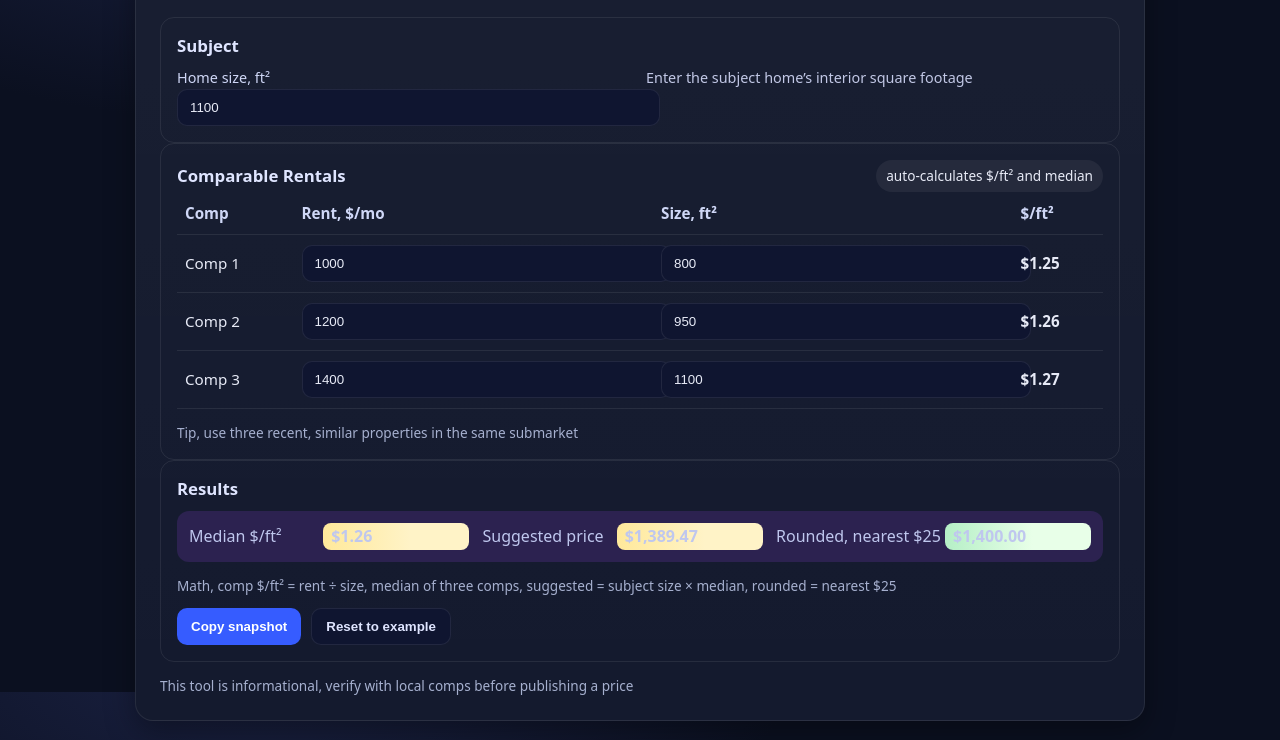
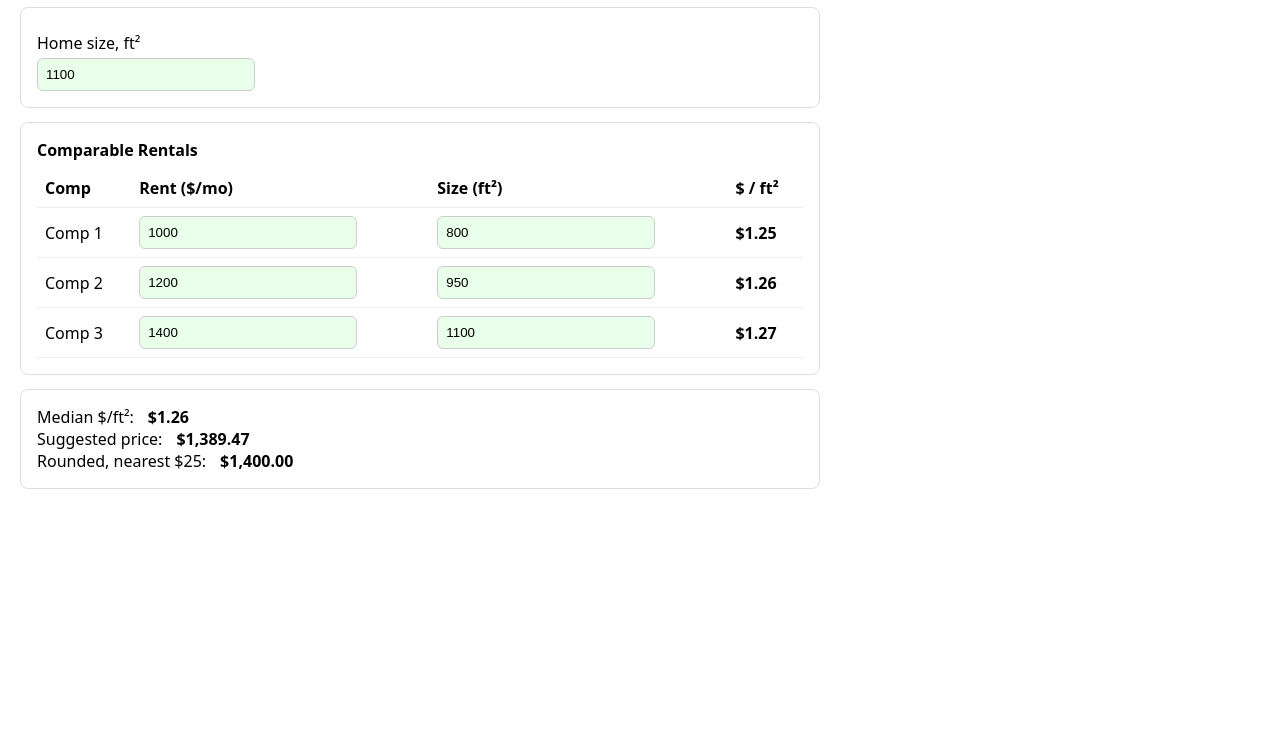
Before and after one commit to tperrotta/rental-pricing-calculator, a plain HTML site: page index.html in a window 1280 px wide. Shown: the part 108-848 px from the top of the page. After the commit the page ends 800 px from the top, so only its background shows below. Drawn offline with Linux system fonts and the light colour scheme.

Commit message:
Update index.html

```diff
--- a/index.html
+++ b/index.html
@@ -5,193 +5,102 @@
 <meta name="viewport" content="width=device-width, initial-scale=1" />
 <title>Rental Pricing Snapshot</title>
 <style>
-  :root {
-    --bg:#0b1020; --card:#141a2e; --muted:#a6b0cf; --text:#e7eaf6; --accent:#7cc4ff; --good:#d1f7c4; --calc:#fff2c2;
-    --border:rgba(255,255,255,.08);
-  }
-  html,body{height:100%}
-  body{
-    margin:0; background:radial-gradient(1200px 600px at 20% -5%, #1b2244 0%, #0b1020 45%, #0b1020 100%), var(--bg);
-    font-family: system-ui, -apple-system, Segoe UI, Roboto, "Helvetica Neue", Arial, "Noto Sans", "Apple Color Emoji", "Segoe UI Emoji", "Segoe UI Symbol", sans-serif;
-    color:var(--text); line-height:1.45;
-    display:flex; align-items:center; justify-content:center; padding:24px;
-  }
-  .card{
-    width: min(960px, 100%); background:linear-gradient(180deg, rgba(255,255,255,.02), transparent), var(--card);
-    border:1px solid var(--border); border-radius:18px; box-shadow: 0 10px 30px rgba(0,0,0,.35);
-    padding:24px;
-  }
-  h1{font-size:1.4rem; margin:0 0 6px; letter-spacing:.2px}
-  .sub{color:var(--muted); font-size:.95rem; margin-bottom:20px}
-  .grid{display:grid; grid-template-columns: repeat(12, 1fr); gap:14px}
-  .section{grid-column: span 12; border:1px solid var(--border); border-radius:14px; padding:16px}
-  .section h2{font-size:1.05rem; margin:0 0 10px; color:#dfe5ff}
-  .two-col{display:grid; grid-template-columns: 1fr 1fr; gap:12px}
-  label{font-size:.9rem; color:#cfd7f6}
-  input{
-    width:100%; padding:10px 12px; border-radius:10px; border:1px solid var(--border);
-    background:#0f1530; color:var(--text); outline:none;
-  }
-  input:focus{border-color:#365cff; box-shadow:0 0 0 3px rgba(54,92,255,.25)}
-  .tbl{width:100%; border-collapse:collapse; font-size:.95rem}
-  .tbl th,.tbl td{border-bottom:1px solid var(--border); padding:10px 8px; text-align:left}
-  .tbl th{color:#cfd7f6; font-weight:600}
-  .chip{display:inline-block; padding:6px 10px; border-radius:999px; font-size:.85rem; background:#0f1530; border:1px solid var(--border)}
-  .calc{background: #2c2250; border-radius:12px; padding:12px}
-  .calc span{display:inline-block; min-width:130px; color:#bfc7ee}
-  .val{font-weight:700;}
-  .soft{color:var(--muted)}
-  .note{font-size:.9rem; color:#c2c8e6}
-  .row{display:flex; gap:10px; flex-wrap:wrap}
-  .btn{
-    background:#365cff; color:#fff; border:none; border-radius:10px; padding:10px 14px; cursor:pointer; font-weight:600;
-  }
-  .btn.alt{background:#0f1530; border:1px solid var(--border); color:#dfe5ff}
-  .pill{padding:6px 10px; border-radius:999px; background:rgba(255,255,255,.06); font-size:.85rem}
-  .hl{background: linear-gradient(90deg, #ffe99b 0%, #fff3c7 60%); color:#1e2337; padding:2px 8px; border-radius:8px}
-  .good{background: linear-gradient(90deg, #b5efc6 0%, #e8ffe8 60%); color:#102018; padding:2px 8px; border-radius:8px}
-  .foot{color:var(--muted); font-size:.85rem; margin-top:14px}
-  @media (max-width:720px){ .two-col{grid-template-columns:1fr} }
+  body{font-family:system-ui,Segoe UI,Roboto,Arial,sans-serif;margin:20px;max-width:800px}
+  h1{margin:0 0 6px}
+  .box{border:1px solid #ddd;border-radius:8px;padding:16px;margin:14px 0}
+  label{display:block;margin:8px 0 4px}
+  input{padding:8px;border:1px solid #ccc;border-radius:6px;width:200px}
+  table{width:100%;border-collapse:collapse;margin-top:8px}
+  th,td{border-bottom:1px solid #eee;padding:8px;text-align:left}
+  .out{font-weight:700}
+  .row{display:flex;gap:14px;align-items:center;flex-wrap:wrap}
+  .pill{background:#f7f7ff;border:1px solid #e6e6ff;border-radius:999px;padding:4px 10px}
 </style>
 </head>
 <body>
-  <main class="card" role="main" aria-labelledby="title">
-    <h1 id="title">Rental Pricing Snapshot</h1>
-    <div class="sub">Fast median $/ft² pricing from three comps, with a rounded suggested rent</div>
+  <h1>Rental Pricing Snapshot</h1>
+  <div class="pill">Fill green cells → results update instantly</div>
 
-    <!-- Subject -->
-    <section class="section" aria-labelledby="subject">
-      <h2 id="subject">Subject</h2>
-      <div class="two-col">
-        <label>Home size, ft²
-          <input id="size" type="number" min="0" step="1" inputmode="numeric" value="1100" aria-describedby="szHelp" />
-        </label>
-        <div class="note" id="szHelp">Enter the subject home’s interior square footage</div>
+  <div class="box">
+    <label for="size">Home size, ft²</label>
+    <input id="size" type="number" min="0" step="1" value="1100" style="background:#eaffea">
   </div>
-    </section>
 
-    <!-- Comps -->
-    <section class="section" aria-labelledby="comps">
-      <div class="row" style="justify-content:space-between; align-items:center">
-        <h2 id="comps" style="margin:0">Comparable Rentals</h2>
-        <span class="pill">auto-calculates $/ft² and median</span>
-      </div>
-      <table class="tbl" aria-describedby="comphelp">
+  <div class="box">
+    <strong>Comparable Rentals</strong>
+    <table>
       <thead>
-          <tr><th>Comp</th><th>Rent, $/mo</th><th>Size, ft²</th><th>$/ft²</th></tr>
+        <tr><th>Comp</th><th>Rent ($/mo)</th><th>Size (ft²)</th><th>$ / ft²</th></tr>
       </thead>
       <tbody>
         <tr>
           <td>Comp 1</td>
-            <td><input id="r1" type="number" min="0" step="1" inputmode="numeric" value="1000" /></td>
-            <td><input id="s1" type="number" min="0" step="1" inputmode="numeric" value="800" /></td>
-            <td><span id="pp1" class="val">$1.25</span></td>
+          <td><input id="r1" type="number" min="0" step="1" value="1000" style="background:#eaffea"></td>
+          <td><input id="s1" type="number" min="0" step="1" value="800" style="background:#eaffea"></td>
+          <td class="out" id="pp1">$1.25</td>
         </tr>
         <tr>
           <td>Comp 2</td>
-            <td><input id="r2" type="number" min="0" step="1" inputmode="numeric" value="1200" /></td>
-            <td><input id="s2" type="number" min="0" step="1" inputmode="numeric" value="950" /></td>
-            <td><span id="pp2" class="val">$1.26</span></td>
+          <td><input id="r2" type="number" min="0" step="1" value="1200" style="background:#eaffea"></td>
+          <td><input id="s2" type="number" min="0" step="1" value="950" style="background:#eaffea"></td>
+          <td class="out" id="pp2">$1.26</td>
         </tr>
         <tr>
           <td>Comp 3</td>
-            <td><input id="r3" type="number" min="0" step="1" inputmode="numeric" value="1400" /></td>
-            <td><input id="s3" type="number" min="0" step="1" inputmode="numeric" value="1100" /></td>
-            <td><span id="pp3" class="val">$1.27</span></td>
+          <td><input id="r3" type="number" min="0" step="1" value="1400" style="background:#eaffea"></td>
+          <td><input id="s3" type="number" min="0" step="1" value="1100" style="background:#eaffea"></td>
+          <td class="out" id="pp3">$1.27</td>
         </tr>
       </tbody>
     </table>
-      <div id="comphelp" class="foot">Tip, use three recent, similar properties in the same submarket</div>
-    </section>
+  </div>
 
-    <!-- Results -->
-    <section class="section" aria-labelledby="results">
-      <h2 id="results">Results</h2>
-      <div class="calc" role="group" aria-label="Calculation outputs">
-        <div class="row" style="align-items:center; justify-content:space-between; gap:12px; flex-wrap:wrap">
-          <div><span>Median $/ft²</span> <span id="median" class="val hl">$1.26</span></div>
-          <div><span>Suggested price</span> <span id="suggested" class="val hl">$1,389.47</span></div>
-          <div><span>Rounded, nearest $25</span> <span id="rounded" class="val good">$1,400</span></div>
+  <div class="box">
+    <div class="row"><div>Median $/ft²:</div><div class="out" id="median">$1.26</div></div>
+    <div class="row"><div>Suggested price:</div><div class="out" id="suggested">$1,389.47</div></div>
+    <div class="row"><div>Rounded, nearest $25:</div><div class="out" id="rounded">$1,400</div></div>
   </div>
-      </div>
-      <div class="foot">Math, comp $/ft² = rent ÷ size, median of three comps, suggested = subject size × median, rounded = nearest $25</div>
-      <div class="row" style="margin-top:12px">
-        <button class="btn" id="copy">Copy snapshot</button>
-        <button class="btn alt" id="reset">Reset to example</button>
-      </div>
-    </section>
-
-    <div class="foot">This tool is informational, verify with local comps before publishing a price</div>
-  </main>
 
 <script>
-  const el = id => document.getElementById(id);
-  const fmtMoney = n => isFinite(n) ? n.toLocaleString('en-US',{style:'currency',currency:'USD'}) : '—';
-  const fmtPpsf = n => isFinite(n) ? `$${n.toFixed(2)}` : '—';
+(function(){
+  const $ = id => document.getElementById(id);
+  const money = n => Number.isFinite(n) ? n.toLocaleString('en-US',{style:'currency',currency:'USD'}) : '—';
+  const ppsfFmt = n => Number.isFinite(n) ? '$' + n.toFixed(2) : '—';
 
-  const inputs = ['size','r1','s1','r2','s2','r3','s3'].map(el);
-  const out = { pp1: el('pp1'), pp2: el('pp2'), pp3: el('pp3'),
-                median: el('median'), suggested: el('suggested'), rounded: el('rounded') };
+  const ids = ['size','r1','s1','r2','s2','r3','s3'];
+  ids.forEach(id => $(id).addEventListener('input', calc));
 
-  function median(values){
-    const v = values.filter(x => Number.isFinite(x)).sort((a,b)=>a-b);
-    const n = v.length;
-    if(!n) return NaN;
-    const mid = Math.floor(n/2);
-    return n%2 ? v[mid] : (v[mid-1] + v[mid]) / 2;
+  function median(a){
+    const v = a.filter(Number.isFinite).sort((x,y)=>x-y);
+    if(!v.length) return NaN;
+    const m = Math.floor(v.length/2);
+    return v.length%2 ? v[m] : (v[m-1]+v[m])/2;
   }
 
   function calc(){
-    const size = +el('size').value || 0;
+    const size = +$('size').value || 0;
 
-    const comp = [1,2,3].map(i => {
-      const rent = +el('r'+i).value || 0;
-      const s = +el('s'+i).value || 0;
-      const ppsf = s > 0 ? rent / s : NaN;
-      out['pp'+i].textContent = fmtPpsf(ppsf);
-      return ppsf;
+    const comps = [1,2,3].map(i => {
+      const rent = +$('r'+i).value || 0;
+      const s = +$('s'+i).value || 0;
+      const p = s > 0 ? rent / s : NaN;
+      $('pp'+i).textContent = ppsfFmt(p);
+      return p;
     });
 
-    const med = median(comp);
-    out.median.textContent = fmtPpsf(med);
+    const med = median(comps);
+    $('median').textContent = ppsfFmt(med);
 
-    const suggested = (Number.isFinite(med) && size>0) ? size * med : NaN;
-    out.suggested.textContent = fmtMoney(suggested);
+    const suggested = Number.isFinite(med) && size>0 ? med * size : NaN;
+    $('suggested').textContent = money(suggested);
 
     const rounded = Number.isFinite(suggested) ? Math.round(suggested/25)*25 : NaN;
-    out.rounded.textContent = fmtMoney(rounded);
+    $('rounded').textContent = money(rounded);
   }
 
-  function reset(){
-    el('size').value = 1100;
-    el('r1').value = 1000; el('s1').value = 800;
-    el('r2').value = 1200; el('s2').value = 950;
-    el('r3').value = 1400; el('s3').value = 1100;
+  // run once on load
   calc();
-  }
-
-  inputs.forEach(i => i.addEventListener('input', calc));
-  el('reset').addEventListener('click', reset);
-
-  el('copy').addEventListener('click', async () => {
-    const txt =
-`Rental Pricing Snapshot
-Subject size: ${el('size').value} ft²
-Comp $/ft²: ${out.pp1.textContent}, ${out.pp2.textContent}, ${out.pp3.textContent}
-Median $/ft²: ${out.median.textContent}
-Suggested: ${out.suggested.textContent}
-Rounded: ${out.rounded.textContent}`;
-    try{
-      await navigator.clipboard.writeText(txt);
-      el('copy').textContent = 'Copied!';
-      setTimeout(()=>el('copy').textContent='Copy snapshot', 1200);
-    }catch{
-      alert('Copy failed. Select and copy manually:\n\n' + txt);
-    }
-  });
-
-  // initialize
-  calc();
+})();
 </script>
 </body>
 </html>
```
Lines whose indentation alone changed are shown as unchanged.
